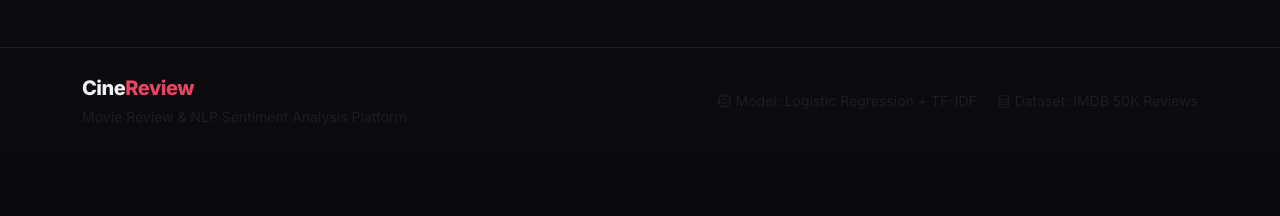
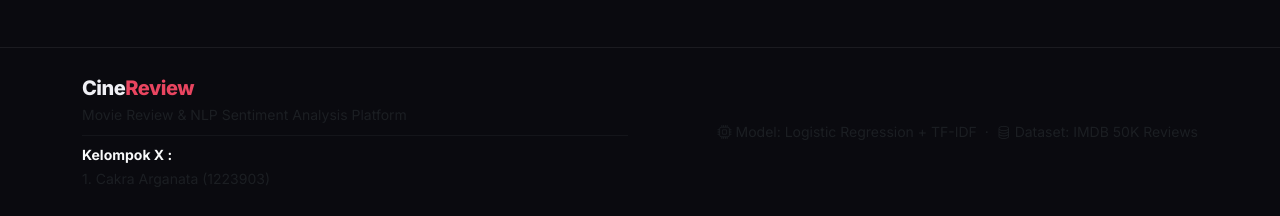
Before and after one commit to kang-cakra/Cine_Review_NLP, a Flask app: template templates/index.html in a window 1280 px wide. Shown: the part 2970-3186 px from the top of the page. Before the commit the page ends 3095 px from the top, so only its background shows below. Run offline with Flask 3, Linux system fonts and the light colour scheme; the template is opened without the code that fills it, so the values that code supplies are empty; parts of the project's set-up code (start-up, migrations or seed data) failed here and were passed over.

Commit message:
docs: add group and student info to footer

```diff
--- a/templates/index.html
+++ b/templates/index.html
@@ -379,7 +379,11 @@
       <div class="row align-items-center">
         <div class="col-md-6 text-center text-md-start mb-3 mb-md-0">
           <div class="brand-text fs-5"><span>Cine</span><span class="brand-accent">Review</span></div>
-          <small class="text-muted">Movie Review & NLP Sentiment Analysis Platform</small>
+          <small class="text-muted d-block mb-1">Movie Review & NLP Sentiment Analysis Platform</small>
+          <div class="mt-2 pt-2 border-top border-secondary border-opacity-10">
+            <small class="text-light fw-bold d-block">Kelompok X :</small>
+            <small class="text-muted">1. Cakra Arganata (1223903)</small>
+          </div>
         </div>
         <div class="col-md-6 text-center text-md-end">
           <small class="text-muted">
```
